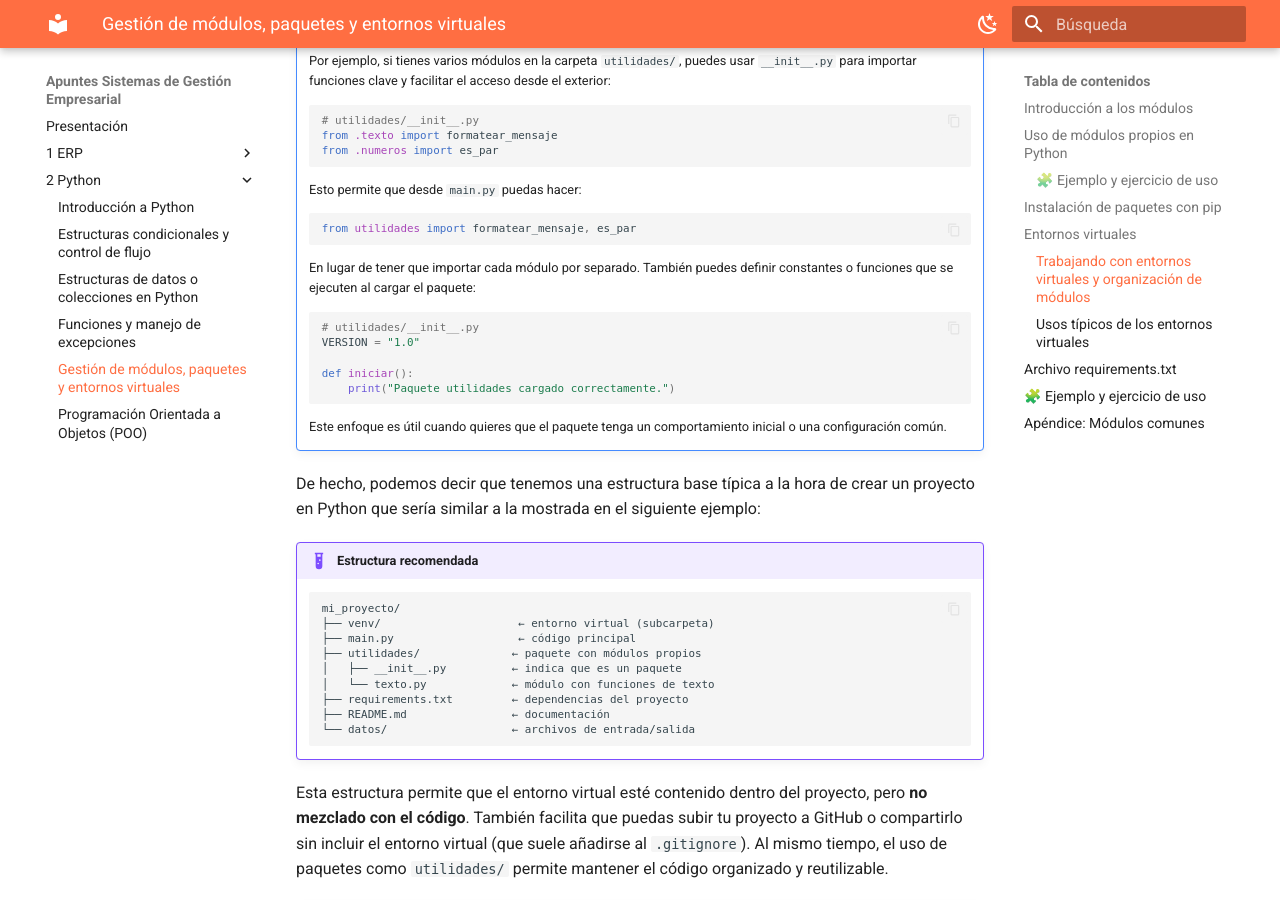
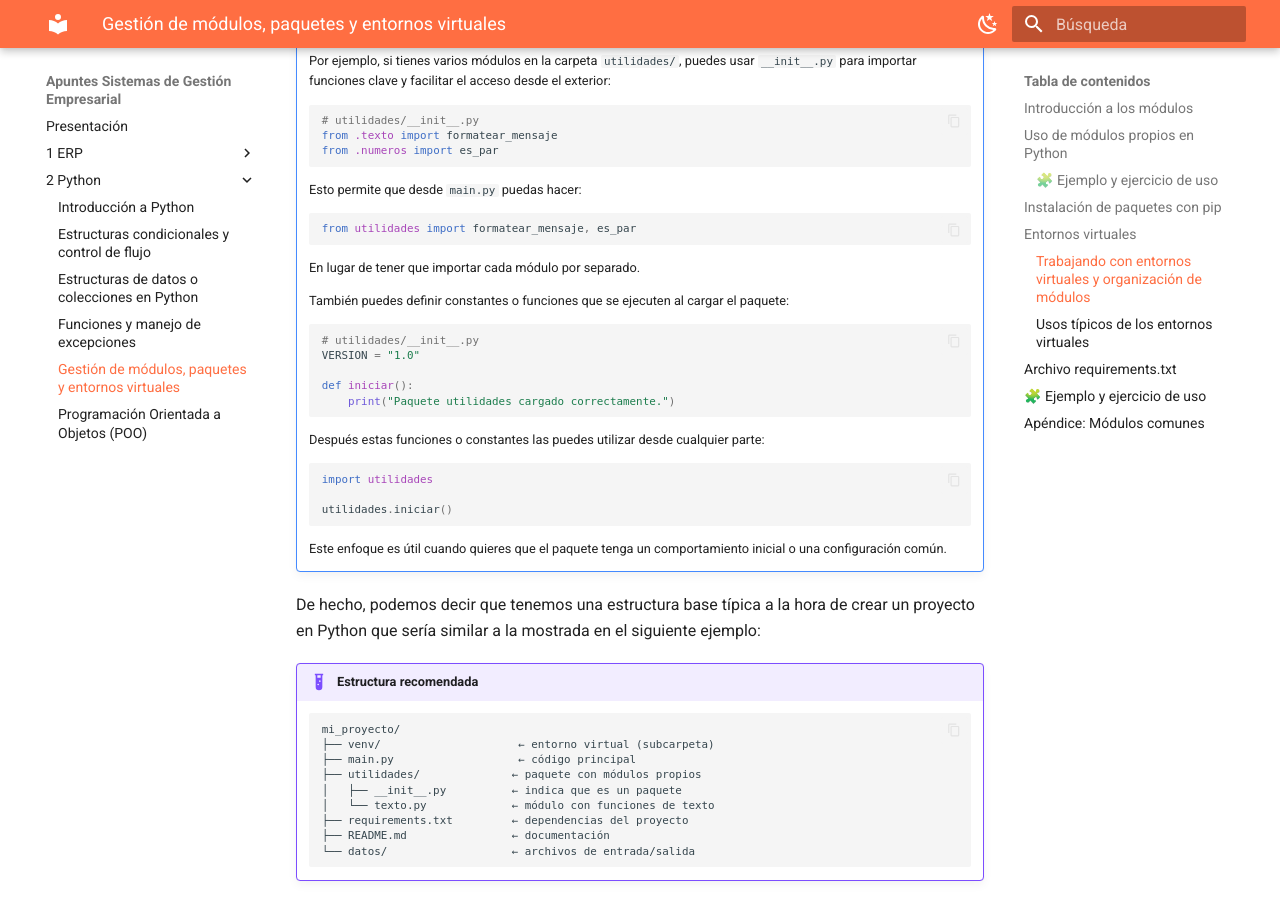
Before and after one commit to apuntes-sergio/sge, an MkDocs documentation site: the page built from docs/2_5_ModulosPaquetes.md, in a window 1280 px wide and 900 px high, scrolled down 6768 px. Built offline with MkDocs 1.6.1 and Material for MkDocs 9.7.7, drawn with Linux system fonts in a browser that asks for light colours; some web fonts are replaced; some of the changed text lies outside the part shown.

Commit message:
Revisado módulos python

````diff
--- a/docs/2_5_ModulosPaquetes.md
+++ b/docs/2_5_ModulosPaquetes.md
@@ -244,7 +244,7 @@ python -m venv mi_entorno
 Esto crea una carpeta llamada `mi_entorno`. Para activarlo:
 
 - En Windows:
-  ```bash
+  ```dos
   mi_entorno\Scripts\activate
   ```
 - En macOS/Linux:
@@ -302,7 +302,9 @@ Además, cuando el proyecto crece, es habitual agrupar funciones propias en **su
     from utilidades import formatear_mensaje, es_par
     ```
 
-    En lugar de tener que importar cada módulo por separado. También puedes definir constantes o funciones que se ejecuten al cargar el paquete:
+    En lugar de tener que importar cada módulo por separado.
+
+    También puedes definir constantes o funciones que se ejecuten al cargar el paquete:
 
     ```python
     # utilidades/__init__.py
@@ -310,6 +312,14 @@ Además, cuando el proyecto crece, es habitual agrupar funciones propias en **su
 
     def iniciar():
         print("Paquete utilidades cargado correctamente.")
+    ```
+
+    Después estas funciones o constantes las puedes utilizar desde cualquier parte:
+
+    ```python
+    import utilidades
+
+    utilidades.iniciar()
     ```
 
     Este enfoque es útil cuando quieres que el paquete tenga un comportamiento inicial o una configuración común.
````
